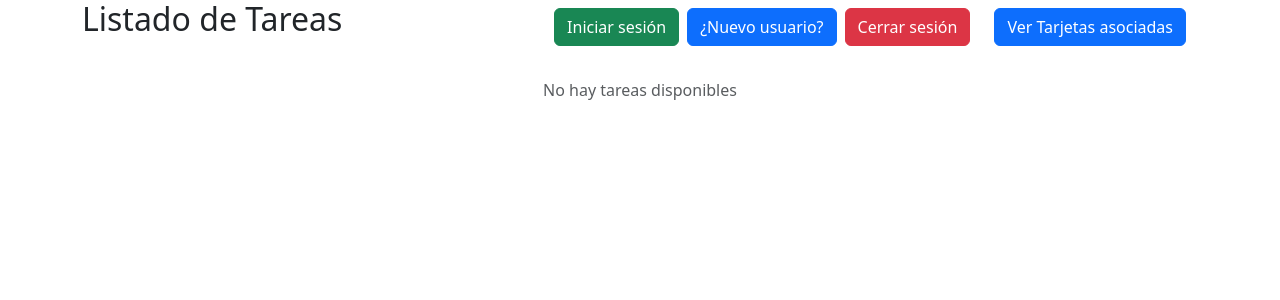
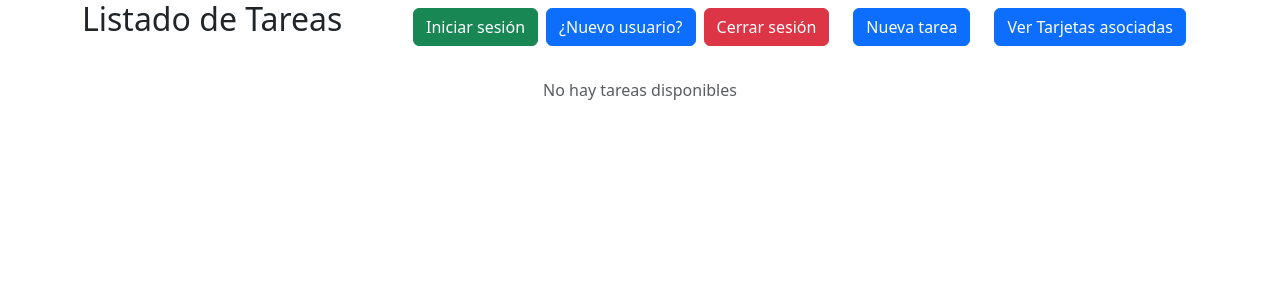
Before and after one commit to IvanArasco/GestorTareasFrontend, an Angular app in the folder gestor-tareas-frontend/: page / in a window 1280 px wide. Shown: the top 300 px of the page. Built offline with nearby package versions, Linux system fonts and the light colour scheme.

Commit message:
Changes buttons nav

```diff
--- a/gestor-tareas-frontend/src/app/app.html
+++ b/gestor-tareas-frontend/src/app/app.html
@@ -16,22 +16,29 @@
         <div class="collapse navbar-collapse" id="navMenu">
           <ul class="navbar-nav ms-auto">
             <section id="login-container">
+
+              <!-- GUEST -->
               <li class="nav-item list-inline-item login">
                 <a class="btn btn-success" routerLink="/login">Iniciar sesión</a>
               </li>
               <li class="nav-item list-inline-item register">
                 <a class="btn btn-primary" href="#">¿Nuevo usuario?</a>
               </li>
+              <!-- AUTH -->
               <li class="nav-item list-inline-item logout">
                 <a class="btn btn-danger" href="#">Cerrar sesión</a>
               </li>
+              <!-- IS ADMIN TRUE -->
+              <li class="nav-item ms-3 list-inline-item">
+                <a routerLink="/create-card" class="btn btn-primary" id="new-card">Nueva tarea</a>
+              </li>
+              <!-- AUTH USER ID SESSION -->
               <li class="nav-item ms-3 list-inline-item">
                 <a routerLink="/cards" class="btn btn-primary" id="user-cards">Ver Tarjetas asociadas</a>
               </li>
             </section>
           </ul>
         </div>
-
       </div>
     </nav>
   </div>
```
